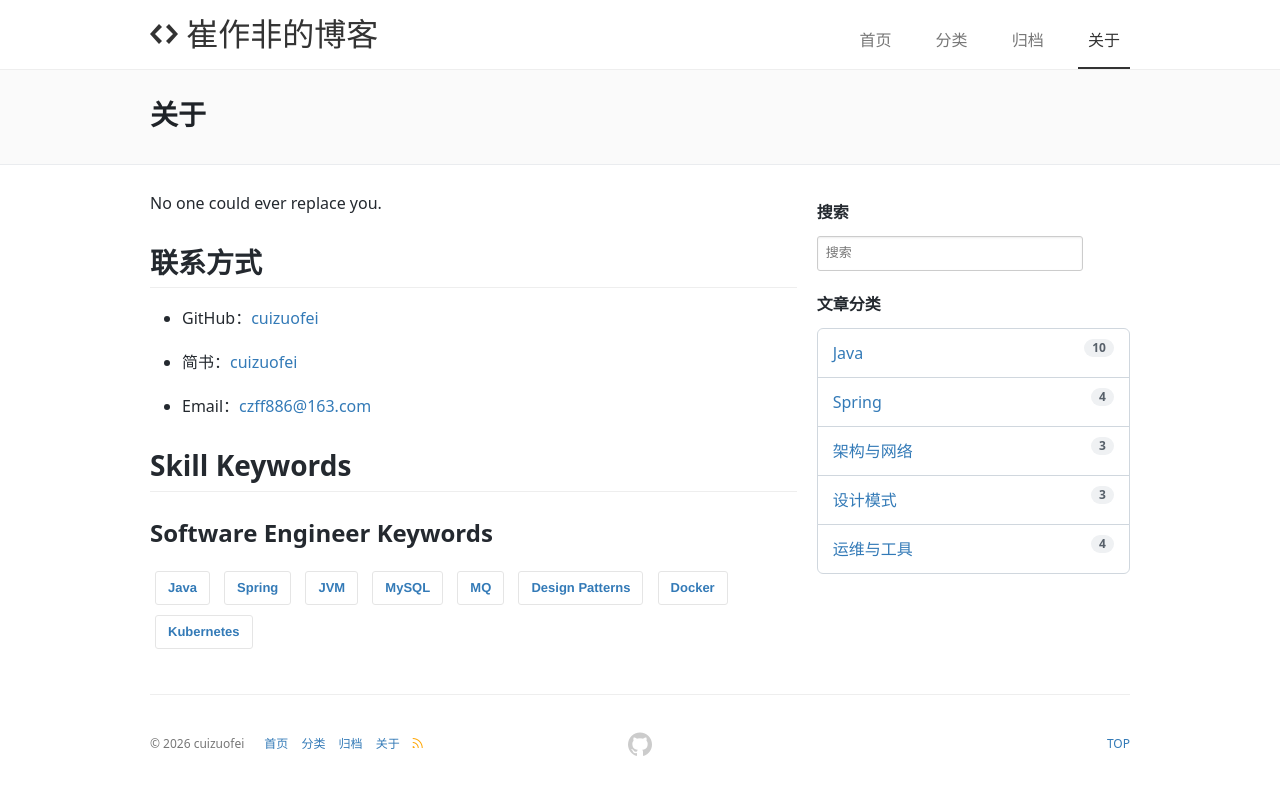
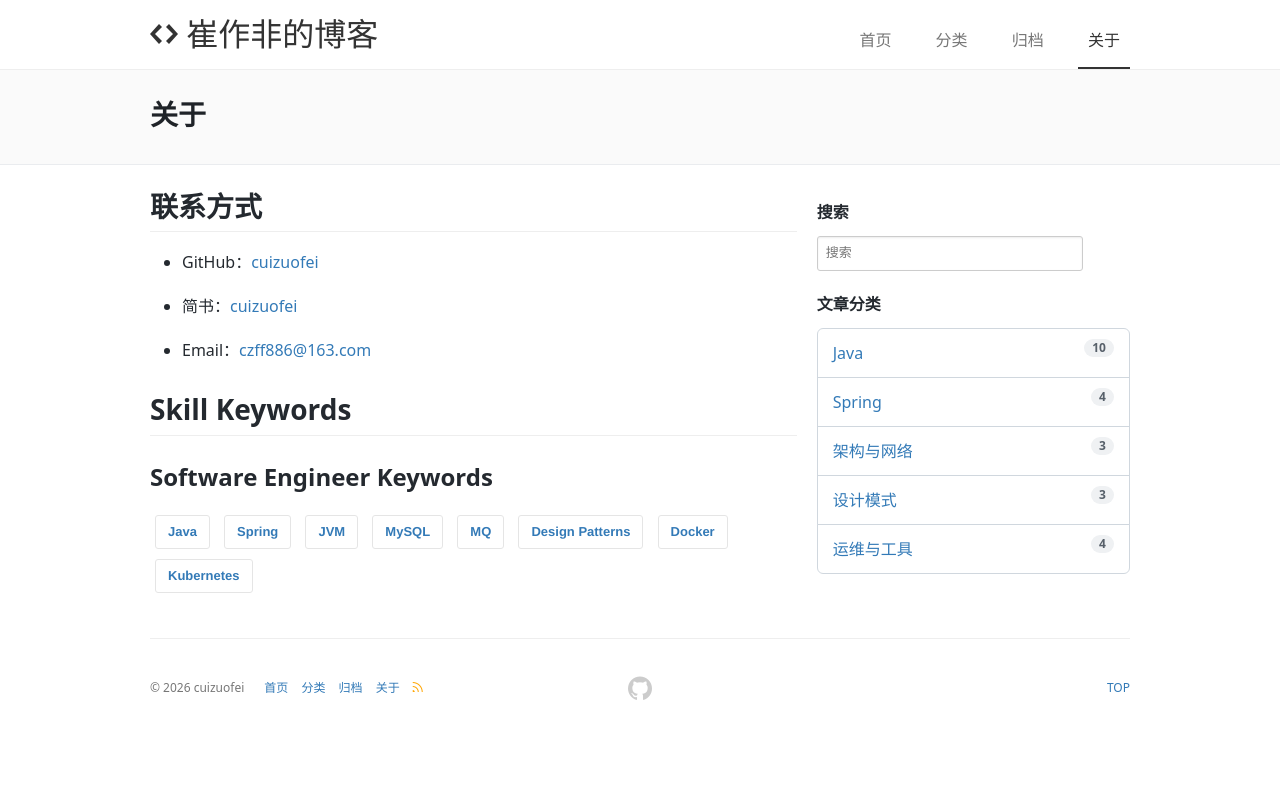
Before and after one commit to Nothingistrue886/Nothingistrue886.github.io, a Jekyll site: the page built from pages/about.md, in a window 1280 px wide. Shown: the top 795 px of the page. Built offline with Jekyll 4.4.1, drawn with Linux system fonts in a browser that asks for light colours; comment, search, counter and statistics services are not loaded.

Commit message:
chore: 清理关于页多余的英文标语
Co-authored-by: Cursor <cursoragent@cursor.com>

```diff
--- a/pages/about.md
+++ b/pages/about.md
@@ -8,7 +8,6 @@ menu: 关于
 permalink: /about/
 ---
 
-No one could ever replace you.
 
 ## 联系方式
 
```
